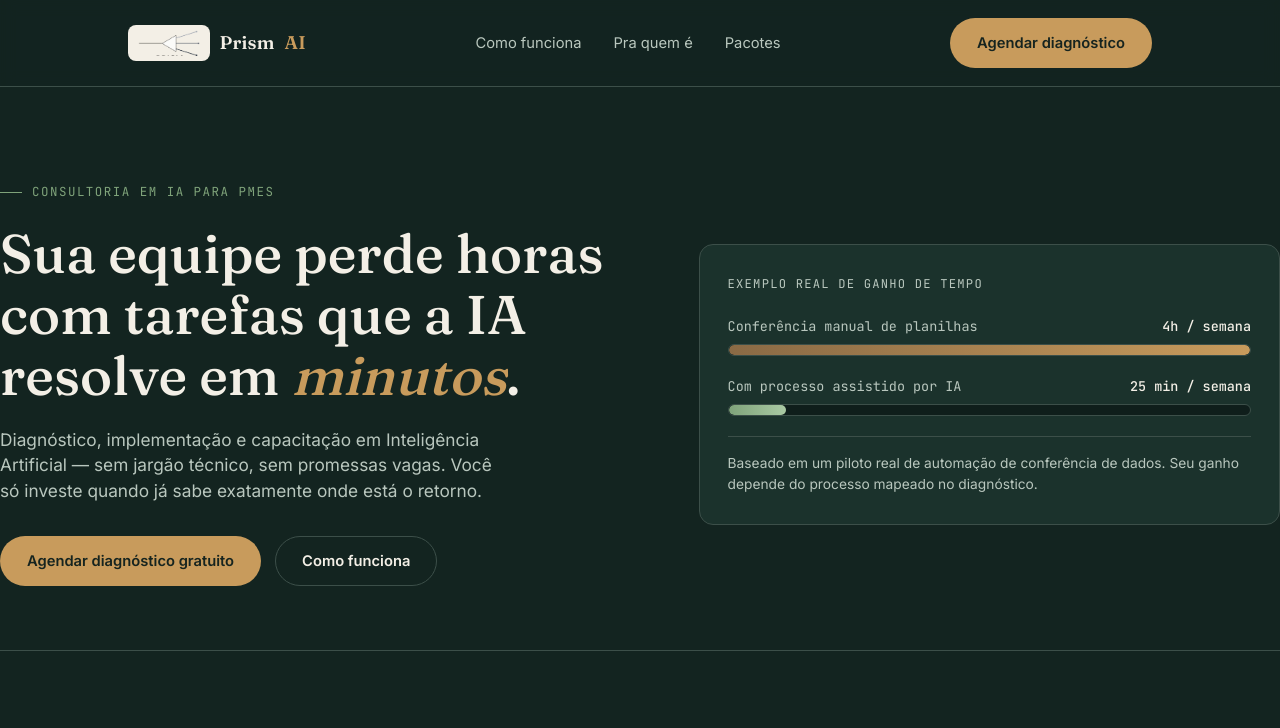
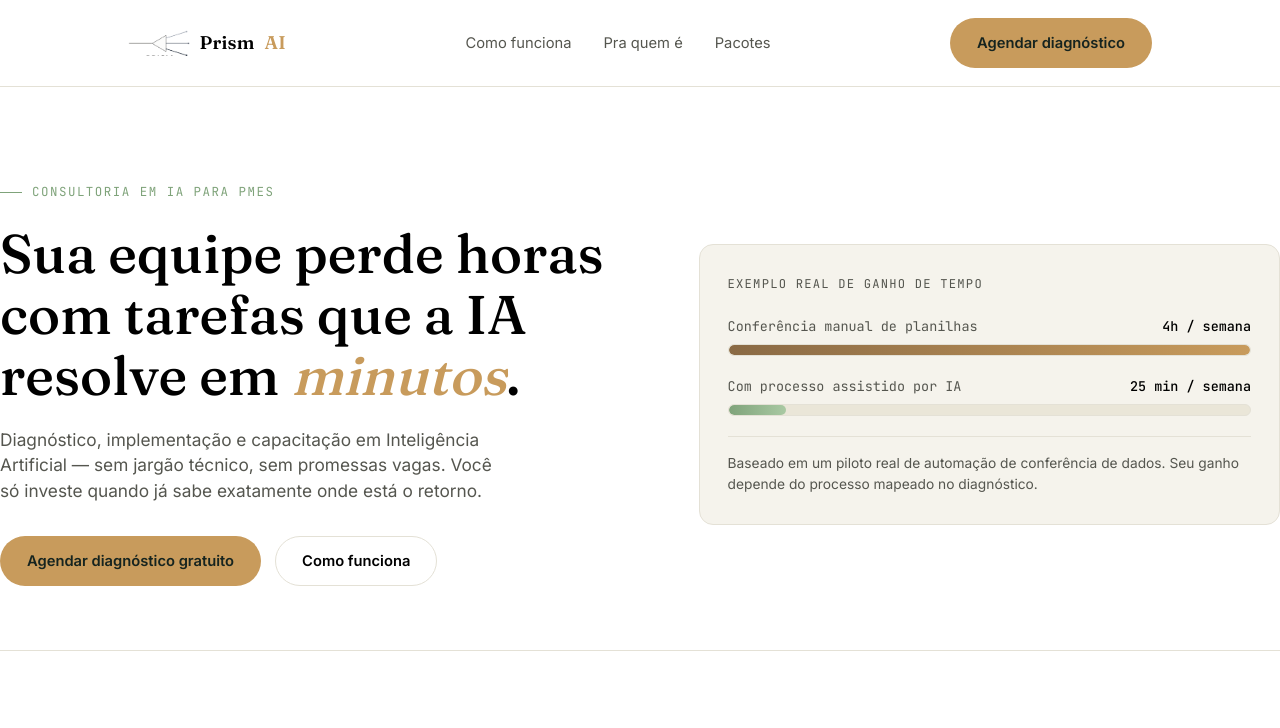
Before and after one commit to JulioFeder/ai-consult-landing, a plain HTML site: page index.html in a window 1280 px wide. Shown: the top 728 px of the page. Drawn offline with Linux system fonts and the light colour scheme.

Commit message:
Mudar tema do site para claro (fundo branco, texto preto)

```diff
--- a/assets/style.css
+++ b/assets/style.css
@@ -1,15 +1,15 @@
 @import url('https://fonts.googleapis.com/css2?family=Fraunces:opsz,wght@9..144,400;9..144,500;9..144,600&family=Inter:wght@400;500;600;700&family=JetBrains+Mono:wght@400;500&display=swap');
 
 :root{
-  --bg:#132420;
-  --bg-card:#1B322C;
-  --bg-card-hi:#20392F;
-  --ink:#F3EFE6;
-  --ink-dim:#B9C7BE;
+  --bg:#FFFFFF;
+  --bg-card:#F5F3EC;
+  --bg-card-hi:#EFE7D4;
+  --ink:#000000;
+  --ink-dim:#55564F;
   --brass:#C89B5C;
   --brass-hi:#DDB679;
   --sage:#7FA37A;
-  --line:#3C4F49;
+  --line:#E4E1D6;
   --radius:14px;
 }
 
@@ -68,7 +68,7 @@ header{
   position:sticky;
   top:0;
   z-index:50;
-  background:rgba(19,36,32,0.88);
+  background:rgba(255,255,255,0.88);
   backdrop-filter:blur(8px);
   border-bottom:1px solid var(--line);
 }
@@ -89,9 +89,6 @@ nav{
 }
 .logo span{color:var(--brass);}
 .logo-mark-wrap{
-  background:var(--ink);
-  border-radius:8px;
-  padding:5px 10px;
   display:inline-flex;
   align-items:center;
 }
@@ -205,7 +202,7 @@ a:focus-visible, button:focus-visible{
 .bar-label b{color:var(--ink); font-weight:500;}
 .bar-track{
   height:12px;
-  background:#0F1E1B;
+  background:#EAE6D8;
   border-radius:6px;
   overflow:hidden;
   border:1px solid var(--line);
@@ -339,7 +336,7 @@ section{padding:80px 0;}
 .price-card h3{font-size:1.15rem;}
 .price-card .val{
   font-family:'JetBrains Mono', monospace;
-  color:var(--brass-hi);
+  color:var(--brass);
   font-size:1.05rem;
   margin-top:auto;
   padding-top:10px;
```
